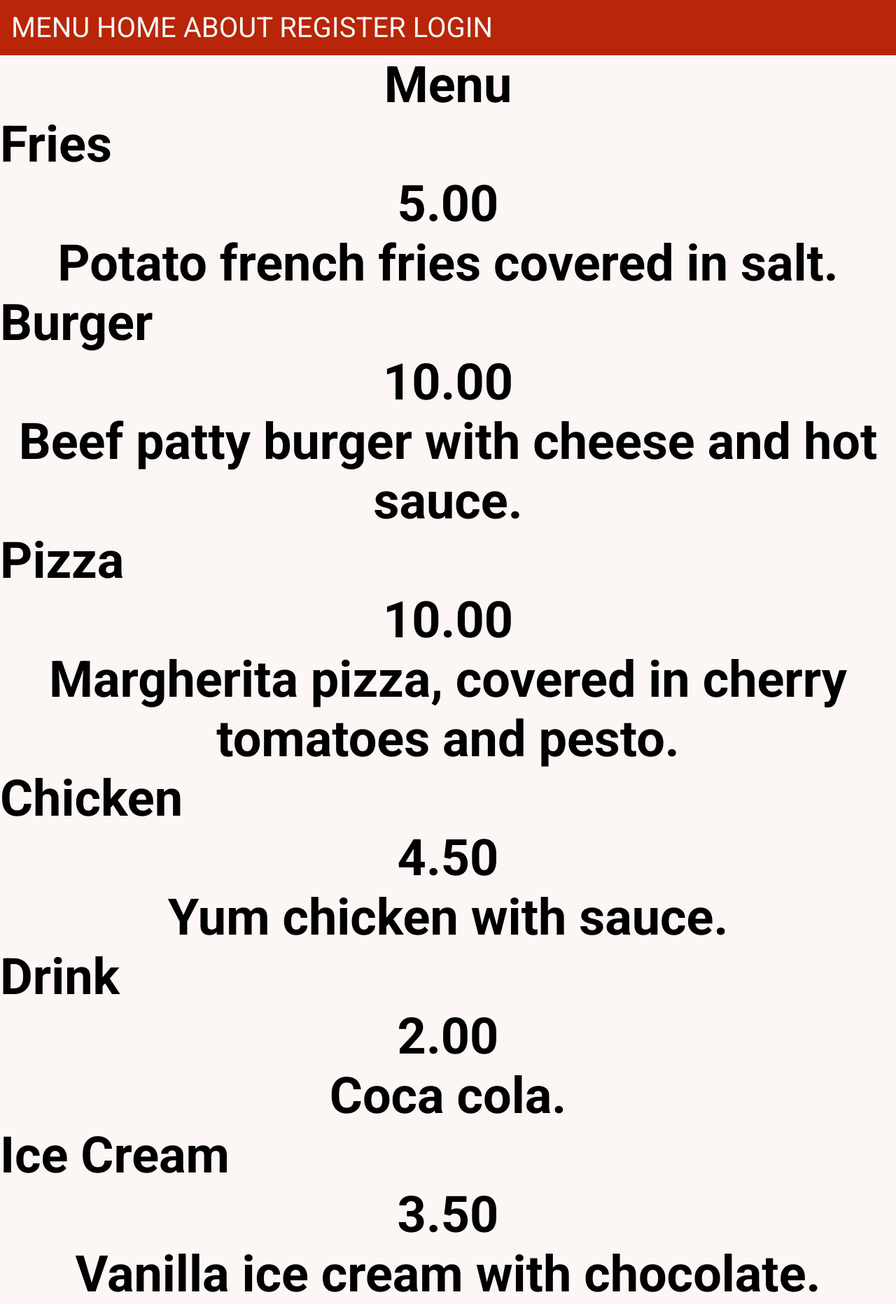
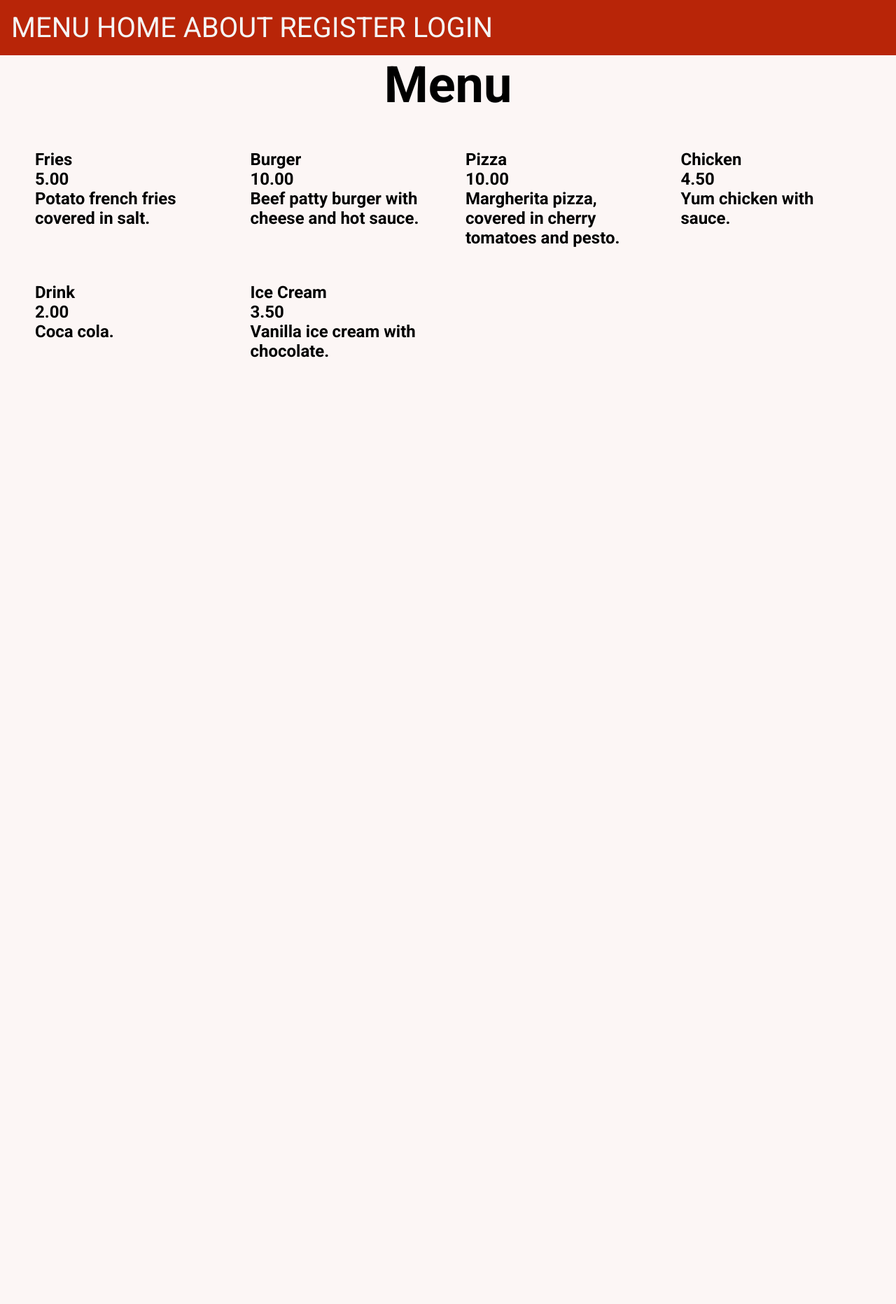
Before and after one commit to lucasarge/takeaway, a Django app: page /products/menu/ in a window 1280 px wide. Shown: the whole page at 70% size. After the commit the page ends 511 px from the top, so only its background shows below. Run offline with Django 5.2, Linux system fonts and the light colour scheme; data comes from the database, SQL or seed files in the repository; both versions use the stored data as it was after the commit.

Commit message:
gridded menu items.

```diff
--- a/takeaway/products/templates/menu.html
+++ b/takeaway/products/templates/menu.html
@@ -8,13 +8,15 @@
     <section>
     <h1>Menu</h1>
 
+    <div class="container">
     {% for product in products %}
-        <article>
+        <div class="card">
             <h2>{{ product.name }}<h2>
             <p>{{ product.price }}</p>
             <p>{{ product.description }}</p>
-        </article>
+        </div>
     {% endfor %}
+    </div>
 
 </section>
 {% endblock %}
--- a/takeaway/static/css/style.css
+++ b/takeaway/static/css/style.css
@@ -10,8 +10,6 @@ body {
     color: rgb(0,0,0);
     font-family: "Roboto", "consolas", sans-serif;
     font-size: 3rem;
-    display: flex;
-    flex-flow: column;
 }
 
 nav {
@@ -21,20 +19,31 @@ nav {
     font-size: 2.5rem;
 }
 
+.container {
+    display: grid;
+    column-gap: 50px;
+    row-gap: 50px;
+    grid-template-columns: repeat(4, 1fr);
+    padding: 50px;
+}
+
+.card {
+    font-size: medium;
+}
+
 main {
     flex-grow: 1;
     display: grid;
     place-content: center;
 }
 
-h1,
-p {
-    text-align: center;
-}
-
 a {
     text-decoration: none;
     color: inherit;
+}
+
+h1 {
+    text-align: center;
 }
 
 a:hover {
--- a/takeaway/takeaway/wsgi.py
+++ b/takeaway/takeaway/wsgi.py
@@ -13,7 +13,4 @@ from django.core.wsgi import get_wsgi_application
 
 os.environ.setdefault('DJANGO_SETTINGS_MODULE', 'takeaway.settings')
 
-# There is no error in your wsgi.py file.
-# The error is in your URL or template configuration.
-# Make sure you are visiting /products/menu/ (not /products/menu.html/)
-# and that your template is named menu.html and is in the correct templates directory.
+application = get_wsgi_application()
```
Also changed, not shown: takeaway/db.sqlite3.
